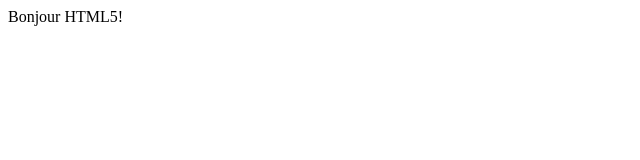
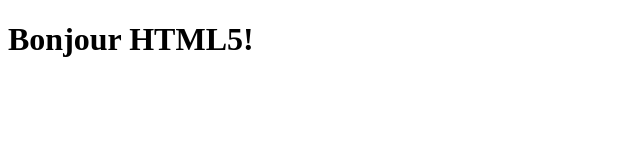
Before and after one commit to ayoubrafik4/tp1, a plain HTML site: page exo01.html in a window 1280 px wide. Shown: the whole page, without its empty margins (0-640 px from the left). Drawn offline with Linux system fonts and the light colour scheme.

Commit message:
Update exo01.html

```diff
--- a/exo01.html
+++ b/exo01.html
@@ -6,6 +6,7 @@
     <title>Titre</title>
 </head>
 <body>
-    Bonjour HTML5!
+       <h1>Bonjour HTML5! </h1>
+
 </body>
 </html>
```
